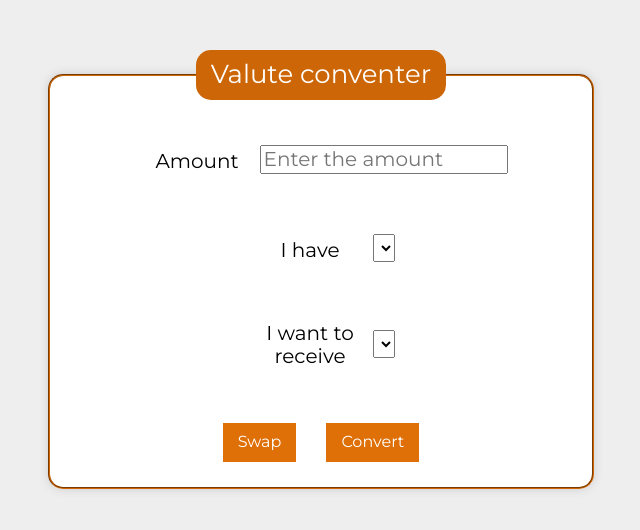
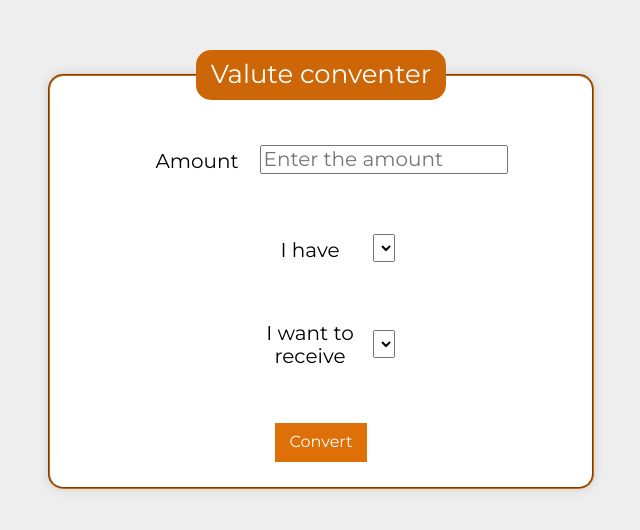
Before and after one commit to stolar-xyz/currency-converter-react, a React (Create React App) app: page / in a window 1280 px wide. Shown: the top 530 px of the page, without its empty margins (319-959 px from the left). Built offline with nearby package versions, Linux system fonts and the light colour scheme.

Commit message:
deleted "swap" button form Buttons component

```diff
--- a/src/App/Buttons/index.js
+++ b/src/App/Buttons/index.js
@@ -3,7 +3,6 @@ import "./style.css";
 
 const Buttons = () => (
     <div className="buttons">
-        <button className="buttons__button">Swap</button>
         <button className="buttons__button">Convert</button>
     </div>
 );
```
